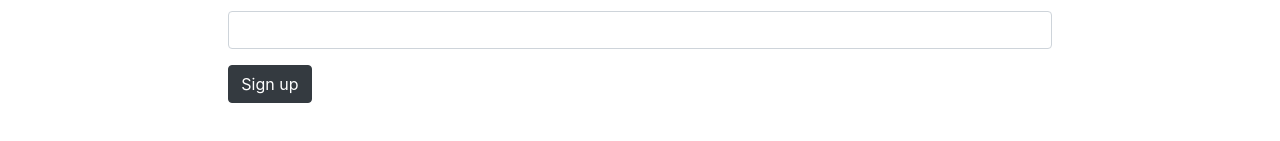
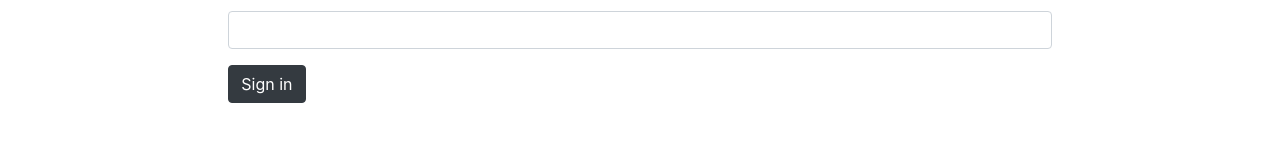
Before and after one commit to Sahim-Nazif/Bike-Pulse-Frontend, a React (Create React App) app: page /signin in a window 1280 px wide. Shown: the part 401-542 px from the top of the page. Built offline with nearby package versions, Linux system fonts and the light colour scheme.

Commit message:
save user jwt in local storage

```diff
--- a/src/auth/index.js
+++ b/src/auth/index.js
@@ -34,7 +34,37 @@ const signup=user=>{
      })
  }
 
+const authenticate=(data, next)=>{
+    if (typeof window !=='undefined') {
+
+        localStorage.setItem('jwt', JSON.stringify(data))
+
+        next()
+
+    }
+}
+
+const signout=(next)=>{
+
+    if (typeof window !=='undefined') {
+        localStorage.removeItem('jwt')
+        next()
+        return fetch (`http://localhost:8000/api/signout`, {
+                method:'GET',
+
+        })
+        .then(response=>{
+            console.log('Signout', response)
+        })
+        .catch(err=>{
+            console.log(err)
+        })
+    }
+}
+
  module.exports={
      signup,
-     signin
+     signin,
+     authenticate,
+     signout
  }
--- a/src/user/Signin.js
+++ b/src/user/Signin.js
@@ -1,6 +1,6 @@
 import React, {useState} from 'react'
 import Layout from '../core/Layout'
-import {signin} from '../auth/index'
+import {signin, authenticate} from '../auth/index'
 import {Redirect} from 'react-router-dom'
 
 
@@ -33,11 +33,14 @@ const Signin = () => {
                 setValues({...values, error: data.error, loading:false})
                      }
             else{
-                setValues({
-                    ...values,
-                    redirectUserTo:true
+                authenticate(data, ()=>{
+                    setValues({
+                        ...values,
+                        redirectUserTo:true
 
+                    })
                 })
+
             }
 
         })
@@ -58,7 +61,7 @@ const Signin = () => {
                     <input onChange={handleChange('password')}type='password' className='form-control' value={password}/>
                 </div>
                 <button onClick={clickSubmit} className='btn btn-dark'>
-                    Sign up
+                    Sign in
                 </button>
             </form>
 
```
